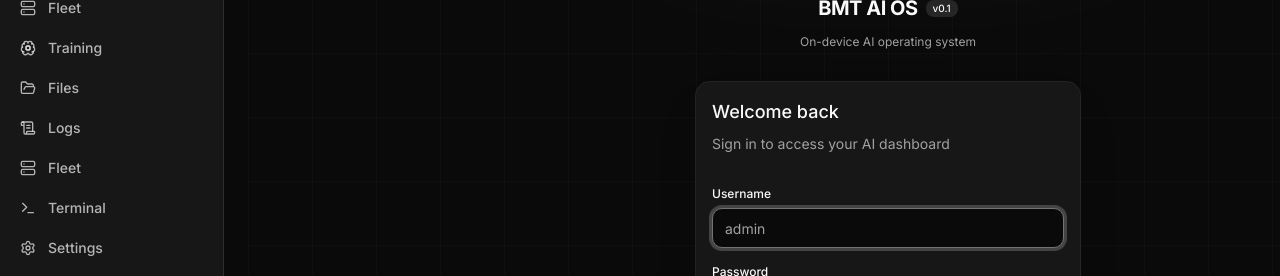
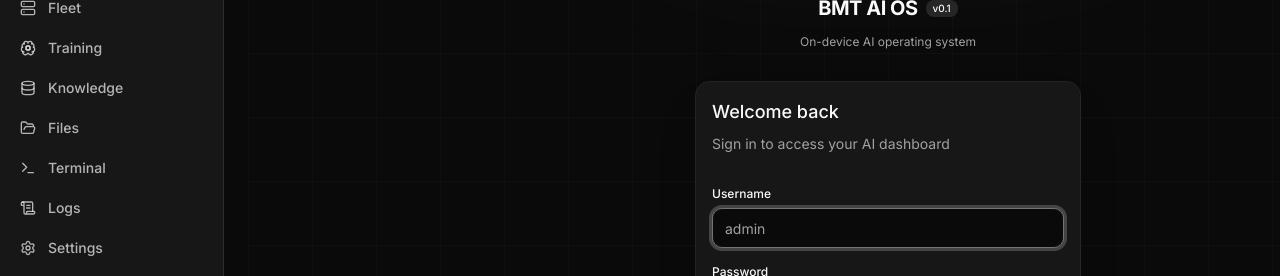
Before and after one commit to bemindlabs/bmt-ai-os, a Next.js app in the folder bmt_ai_os/dashboard/: page /login in a window 1280 px wide. Shown: the part 283-559 px from the top of the page. Built offline with nearby package versions, Linux system fonts and the light colour scheme.

Commit message:
fix(dashboard): remove duplicate fleet nav entry, add knowledge link

```diff
--- a/bmt_ai_os/dashboard/src/components/sidebar-nav.tsx
+++ b/bmt_ai_os/dashboard/src/components/sidebar-nav.tsx
@@ -7,6 +7,7 @@ import {
   BrainCircuit,
   BrainCog,
   Code2,
+  Database,
   MessageSquare,
   Layers,
   Settings,
@@ -31,10 +32,10 @@ const navItems = [
   { href: "/providers", label: "Providers", icon: Layers },
   { href: "/fleet", label: "Fleet", icon: Server },
   { href: "/training", label: "Training", icon: BrainCog },
+  { href: "/knowledge", label: "Knowledge", icon: Database },
   { href: "/files", label: "Files", icon: FolderOpen },
+  { href: "/terminal", label: "Terminal", icon: Terminal },
   { href: "/logs", label: "Logs", icon: ScrollText },
-  { href: "/fleet", label: "Fleet", icon: Server },
-  { href: "/terminal", label: "Terminal", icon: Terminal },
   { href: "/settings", label: "Settings", icon: Settings },
 ];
 
```
